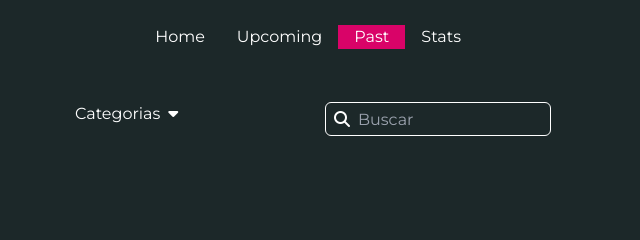
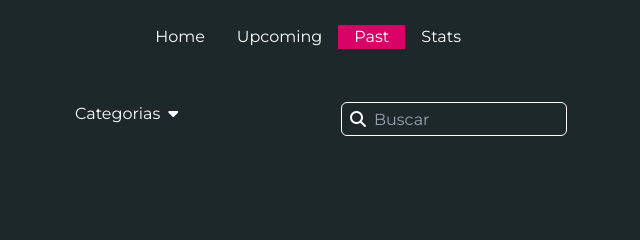
Before and after one commit to iancamudev/mindhub-amazingevents, a website: page src/pages/past.html in a window 1280 px wide. Shown: the top 240 px of the page, 327-967 px from the left. Drawn offline with Linux system fonts and the light colour scheme; some packages are replaced by stand-ins of ours; no server answers; a script that the page names is missing.

Commit message:
Update past.html

```diff
--- a/src/pages/past.html
+++ b/src/pages/past.html
@@ -56,9 +56,9 @@
     </nav> -->
 
     <!-- Filterbar -->
-    <div class="flex flex-row text-white mx-4 justify-center mt-8">
+    <div class="flex flex-col-reverse text-white justify-center items-center gap-4 mt-8  sm:flex-row sm:items-start">
       <!-- Categorias -->
-      <div class="">
+      <div class="ml-4">
         <button class="flex flex-row align-baseline gap-2" id="category-button">
           Categorias
           <i class="fa-solid fa-sort-down"></i>
```
